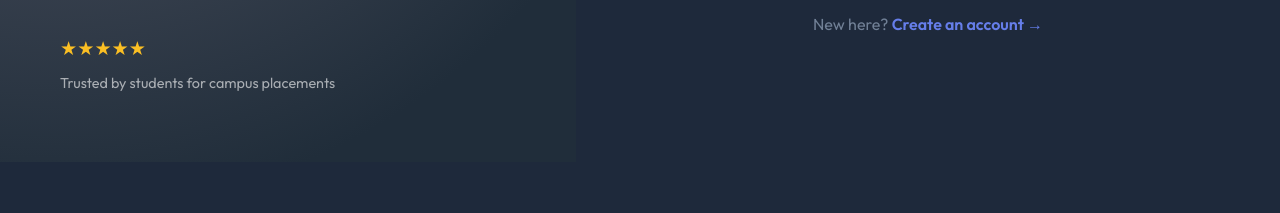
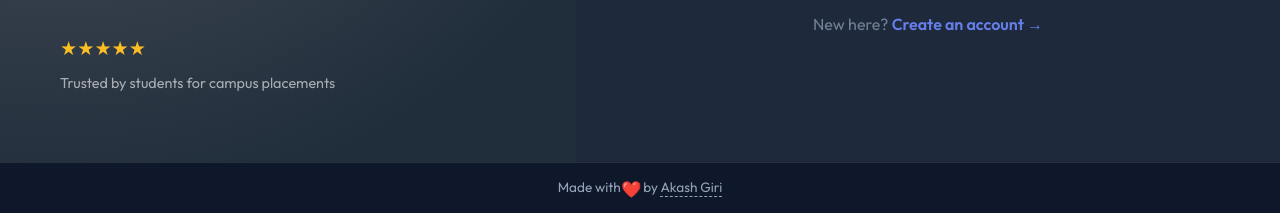
Before and after one commit to akashgiri2384-create/aptiWebb, a Django app: page / in a window 1280 px wide. Shown: the part 638-851 px from the top of the page. Before the commit the page ends 741 px from the top, so only its background shows below. Run offline with Django 4.2, Linux system fonts and the light colour scheme.

Commit message:
changing footer

```diff
--- a/templates/base.html
+++ b/templates/base.html
@@ -23,6 +23,8 @@
 <body>
     {% block body%}{% endblock %}
 
+    {% include 'components/footer_minimal.html' %}
+
     {% block extra_js %}{% endblock %}
 </body>
 
--- a/templates/components/footer_minimal.html
+++ b/templates/components/footer_minimal.html
@@ -1,3 +1,8 @@
+<footer class="simple-footer">
+    Made with <span class="heart-icon">❤️</span> by <a href="https://www.linkedin.com/in/akashgiri3281/" target="_blank"
+        style="color: inherit; text-decoration: none; border-bottom: 1px dashed currentColor;">Akash Giri</a>
+</footer>
+
 <style>
     .simple-footer {
         text-align: center;
@@ -36,7 +41,7 @@
     }
 </style>
 
-</footer>
+
 
 <!-- Global Overlay System -->
 <style>
```
